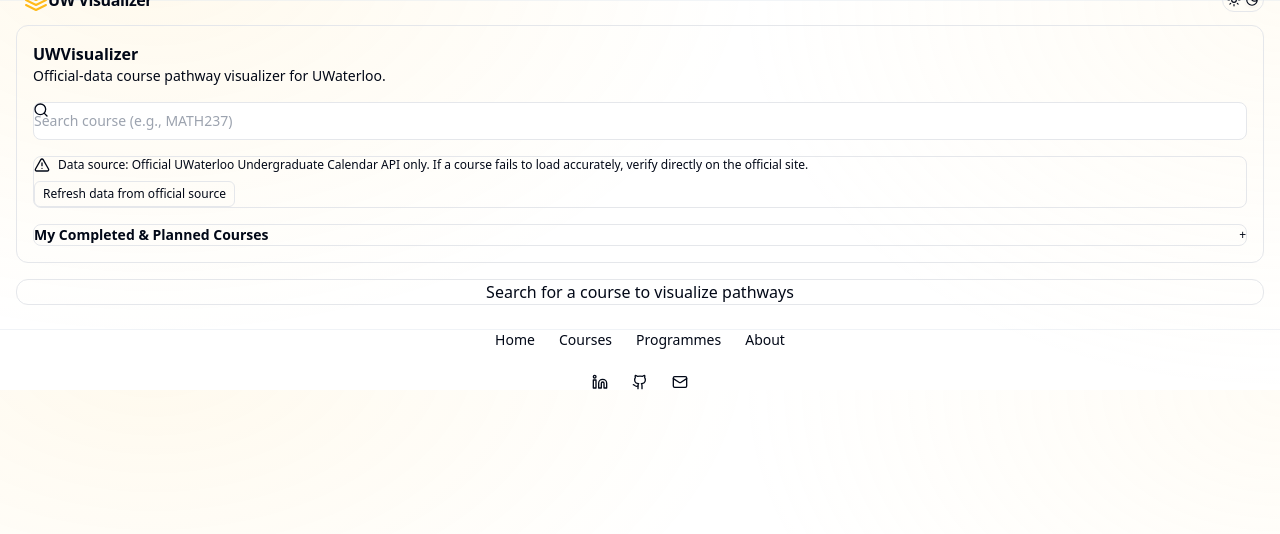
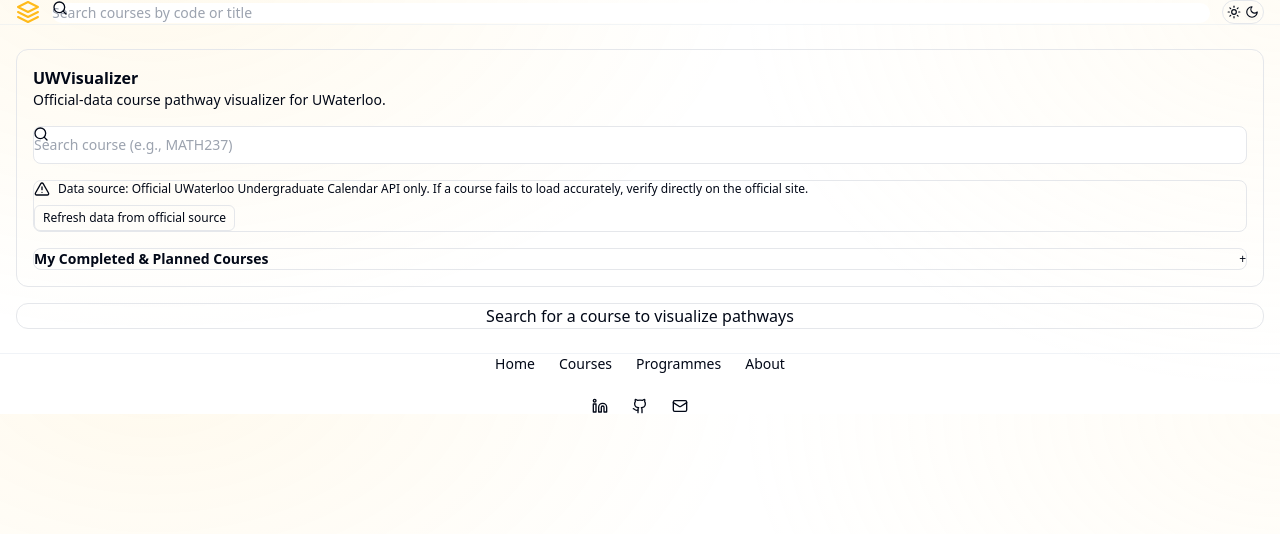
Before and after one commit to dank409/uw-visualizer, a React (Vite) app: page /courses in a window 1280 px wide. Shown: the top 534 px of the page. Built offline with nearby package versions, Linux system fonts and the light colour scheme.

Commit message:
style: restore dynamic hero feel, strengthen UW gold theme, and improve search + graph prereq highlighting

```diff
--- a/src/app/layout/Navbar.tsx
+++ b/src/app/layout/Navbar.tsx
@@ -60,23 +60,19 @@
   }
 
   return (
-    <header className="sticky top-0 z-30 w-full border-b bg-background/55 backdrop-blur-xl" style={{ borderColor: 'hsl(var(--header-border) / 0.45)' }}>
-      <nav className="relative flex items-center max-w-screen-xl mx-auto h-[74px] px-6 md:px-10 lg:px-16">
-        <Link to="/" className="flex items-center flex-shrink-0 absolute left-4 md:left-6 lg:left-8">
+    <header className="sticky top-0 z-30 w-full border-b bg-background/70 backdrop-blur-xl" style={{ borderColor: 'hsl(var(--header-border) / 0.45)' }}>
+      <nav className="mx-auto flex h-[74px] max-w-screen-xl items-center gap-3 px-4 md:px-6 lg:px-8">
+        <Link to="/" className="flex items-center shrink-0 min-w-0">
           <svg width="24" height="24" viewBox="0 0 24 24" fill="none" xmlns="http://www.w3.org/2000/svg">
             <path d="M12 2L2 7L12 12L22 7L12 2Z" stroke="hsl(var(--brand))" strokeWidth="2" strokeLinecap="round" strokeLinejoin="round"/>
             <path d="M2 17L12 22L22 17" stroke="hsl(var(--brand))" strokeWidth="2" strokeLinecap="round" strokeLinejoin="round"/>
             <path d="M2 12L12 17L22 12" stroke="hsl(var(--brand))" strokeWidth="2" strokeLinecap="round" strokeLinejoin="round"/>
           </svg>
-          <span className="text-xl font-semibold tracking-tight text-foreground ml-2">UW Visualizer</span>
+          <span className="ml-2 hidden text-base font-semibold tracking-tight text-foreground sm:inline">UW Visualizer</span>
         </Link>
 
-        <div
-          ref={searchRef}
-          className="hidden lg:flex items-center absolute left-1/2 transform -translate-x-1/2 w-full max-w-[520px]"
-        >
-          <div className="relative w-full">
-            <Search className="absolute left-3 top-1/2 transform -translate-y-1/2 w-4 h-4 text-muted-foreground pointer-events-none z-10" />
+        <div ref={searchRef} className="relative flex-1 min-w-0">
+          <Search className="pointer-events-none absolute left-3 top-1/2 z-10 h-4 w-4 -translate-y-1/2 text-muted-foreground" />
           <input
             ref={inputRef}
             type="text"
@@ -89,11 +85,11 @@
             onFocus={() => setIsOpen(true)}
             onKeyDown={handleKeyDown}
             placeholder="Search courses by code or title"
-              className="w-full pl-10 pr-4 py-2.5 rounded-xl liquid-glass-soft text-foreground placeholder-muted-foreground focus:outline-none focus:ring-2 focus:ring-[hsl(var(--brand))/0.45] focus:border-transparent transition-all text-sm"
+            className="w-full rounded-xl liquid-glass-soft py-2.5 pl-10 pr-4 text-sm text-foreground placeholder-muted-foreground transition-all focus:outline-none focus:ring-2 focus:ring-[hsl(var(--brand))/0.45]"
             style={{ borderColor: 'hsl(var(--search-border))' }}
           />
           {isOpen && results.length > 0 && (
-              <div className="absolute z-50 mt-2 max-h-64 w-full overflow-auto rounded-xl liquid-glass border" style={{ borderColor: 'hsl(var(--dropdown-border) / 0.65)' }}>
+            <div className="absolute z-50 mt-2 max-h-64 w-full overflow-auto rounded-xl border liquid-glass" style={{ borderColor: 'hsl(var(--dropdown-border) / 0.65)' }}>
               {results.map((course: Course, index: number) => (
                 <button
                   key={course.code}
@@ -101,23 +97,21 @@
                   onClick={() => handleSelect(course)}
                   onMouseEnter={() => setFocusedIndex(index)}
                   className={cn(
-                      "w-full px-4 py-3 text-left hover:bg-accent transition-colors",
+                    "w-full px-4 py-3 text-left transition-colors hover:bg-accent",
                     index === focusedIndex && "bg-accent"
                   )}
                 >
                   <div className="font-semibold text-foreground">{course.code}</div>
-                    <div className="text-sm text-muted-foreground line-clamp-1">{course.title}</div>
+                  <div className="line-clamp-1 text-sm text-muted-foreground">{course.title}</div>
                 </button>
               ))}
             </div>
           )}
         </div>
-        </div>
 
-        <div className="flex items-center flex-shrink-0 absolute right-4 md:right-6 lg:right-8">
+        <div className="shrink-0">
           <ThemeSwitch />
         </div>
-
       </nav>
     </header>
   )
--- a/src/components/graph/CatalogPathwayGraph.tsx
+++ b/src/components/graph/CatalogPathwayGraph.tsx
@@ -40,12 +40,14 @@
   targetCode,
   courseMap,
   completedCodes,
+  directCompletedCodes,
   hiddenCodes,
   onSelectCode,
 }: {
   targetCode: string
   courseMap: Map<string, CourseNodeData>
   completedCodes?: Set<string>
+  directCompletedCodes?: Set<string>
   hiddenCodes?: Set<string>
   onSelectCode?: (code: string) => void
 }) {
@@ -60,9 +62,11 @@
     for (const course of courseMap.values()) {
       const isTarget = course.code === targetCode
       const isCompleted = completedCodes?.has(course.code)
+      const isDirect = directCompletedCodes?.has(course.code)
+      const isAssumed = Boolean(isCompleted && !isDirect)
       nodeList.push({
         id: course.code,
-        data: { label: `${course.code}\n${course.title}` },
+        data: { label: `${course.code}\n${course.title}${isAssumed ? "\n(assumed prereq)" : ""}` },
         type: "default",
         hidden: hiddenCodes?.has(course.code) || false,
         position: { x: 0, y: 0 },
@@ -74,7 +78,7 @@
             : isCompleted
               ? "2px solid hsl(42 90% 44%)"
               : "1px solid hsl(var(--border))",
-          background: isCompleted ? "hsl(42 100% 92% / 0.92)" : "hsl(var(--card) / 0.98)",
+          background: isAssumed ? "hsl(45 100% 94% / 0.85)" : isCompleted ? "hsl(42 100% 92% / 0.92)" : "hsl(var(--card) / 0.98)",
           color: "hsl(var(--foreground))",
           opacity: hiddenCodes?.has(course.code) ? 0 : 1,
           boxShadow: isTarget
@@ -107,7 +111,7 @@
     }
 
     return { nodes: getLayouted(nodeList, edgeList), edges: edgeList }
-  }, [courseMap, targetCode, isDark, completedCodes, hiddenCodes])
+  }, [courseMap, targetCode, isDark, completedCodes, directCompletedCodes, hiddenCodes])
 
   const comfortableZoom = nodes.length > 20 ? 0.78 : nodes.length > 12 ? 0.86 : 0.96
 
--- a/src/pages/CoursesPage.tsx
+++ b/src/pages/CoursesPage.tsx
@@ -334,6 +334,22 @@
     return { total, done, pct: total ? Math.round((done / total) * 100) : 0 }
   }, [groupState])
 
+  const effectiveCompletedCodes = useMemo(() => {
+    const next = new Set<string>(completedCodes)
+    const walk = (code: string) => {
+      const node = courseMap.get(code)
+      if (!node) return
+      for (const p of node.prerequisiteCodes) {
+        if (!next.has(p)) {
+          next.add(p)
+          walk(p)
+        }
+      }
+    }
+    for (const code of completedCodes) walk(code)
+    return next
+  }, [completedCodes, courseMap])
+
   const hiddenCodes = useMemo(() => {
     if (!hideSatisfiedAlternatives || !target) return new Set<string>()
 
@@ -664,7 +680,8 @@
                 <CatalogPathwayGraph
                   targetCode={targetCode}
                   courseMap={courseMap}
-                  completedCodes={completedCodes}
+                  completedCodes={effectiveCompletedCodes}
+                  directCompletedCodes={completedCodes}
                   hiddenCodes={hiddenCodes}
                   onSelectCode={(code) => setSelectedCode(code)}
                 />
--- a/src/pages/HomePage.tsx
+++ b/src/pages/HomePage.tsx
@@ -1,3 +1,4 @@
+import InteractiveHero from "@/components/ui/hero-section-nexus"
 import { Link } from "react-router-dom"
 import { Footer } from "@/app/layout/Footer"
 
@@ -6,15 +7,18 @@
 export function HomePage() {
   return (
     <div className="flex min-h-screen flex-col">
-      <main className="mx-auto w-full max-w-6xl flex-1 px-4 py-10 md:py-14">
-        <section className="rounded-2xl border border-border bg-card p-6 md:p-8">
-          <div className="max-w-3xl">
-            <h1 className="text-3xl md:text-4xl font-bold tracking-tight">UWVisualizer</h1>
-            <p className="mt-2 text-sm md:text-base text-muted-foreground">
-              Visualize Waterloo course pathways with official calendar data, track your own progress, and see what courses unlock next.
-            </p>
+      <InteractiveHero />
 
-            <div className="mt-5 flex flex-wrap gap-3">
+      <main className="mx-auto w-full max-w-6xl px-4 pb-12 -mt-8 md:-mt-12">
+        <section className="rounded-xl border border-border bg-card p-5">
+          <ul className="grid gap-1.5 text-sm text-muted-foreground md:grid-cols-2">
+            <li>• Visualize full prerequisite pathways</li>
+            <li>• Track your personal progress</li>
+            <li>• See what courses unlock next</li>
+            <li>• Official UW calendar data only</li>
+          </ul>
+
+          <div className="mt-4 flex flex-wrap gap-3">
             <Link
               to="/courses"
               className="rounded-lg border border-[hsl(var(--brand))/0.55] bg-[hsl(var(--brand))/0.18] px-4 py-2 text-sm font-medium text-[hsl(var(--brand-dark))] hover:bg-[hsl(var(--brand))/0.24]"
@@ -28,16 +32,9 @@
               Learn More
             </Link>
           </div>
+        </section>
 
-            <ul className="mt-5 grid gap-1.5 text-sm text-muted-foreground md:grid-cols-2">
-              <li>• Visualize full prerequisite pathways</li>
-              <li>• Track your personal progress</li>
-              <li>• See what courses unlock next</li>
-              <li>• Official UW calendar data only</li>
-            </ul>
-          </div>
-
-          <div className="mt-6 rounded-xl border border-border bg-muted/25 p-4">
+        <section className="mt-4 rounded-xl border border-border bg-card p-4">
           <h2 className="text-sm font-semibold">Try a course with interesting prerequisites</h2>
           <div className="mt-3 flex flex-wrap gap-2">
             {advancedCourses.map((code) => (
@@ -50,7 +47,6 @@
               </Link>
             ))}
           </div>
-          </div>
         </section>
       </main>
 
```
Lines whose indentation alone changed are shown as unchanged.
